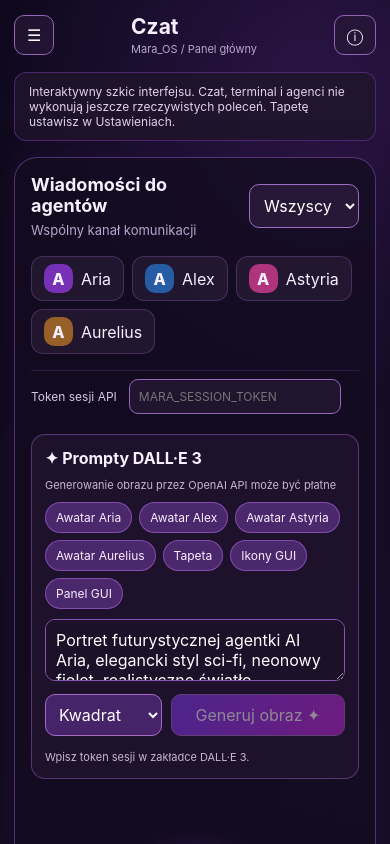
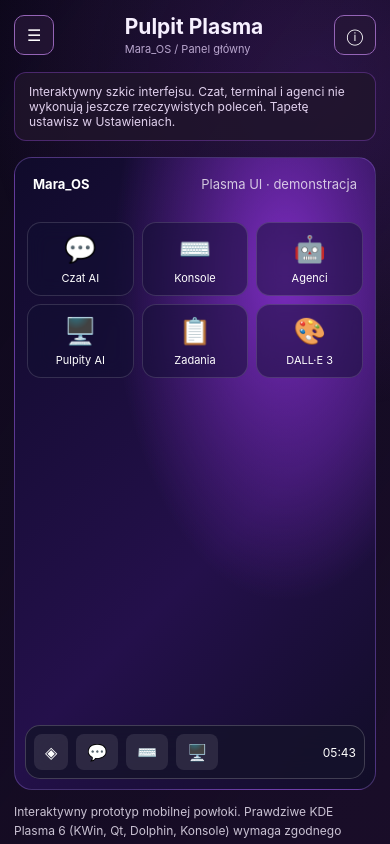
Before and after one commit to u6930438163-code/Mara_OS, a React (Vite) app: page / in a window 390 px wide. Shown: the top 844 px of the page. Built offline with nearby package versions, Linux system fonts and the light colour scheme.

Commit message:
feat: connect mobile Plasma desktop to Mara_OS navigation

```diff
--- a/src/main.jsx
+++ b/src/main.jsx
@@ -4,13 +4,14 @@ import Dalle3Studio from "../ui/Dalle3Studio.jsx";
 import IntegrationsPanel from "./IntegrationsPanel.jsx";
 import ChatDallePrompts from "./ChatDallePrompts.jsx";
 import AgentAvatarEditor from "./AgentAvatarEditor.jsx";
+import MobilePlasma from "./MobilePlasma.jsx";
 import "../ui/dalle3-studio.css";
 import "./style.css";
 
 const people = ["Aria", "Alex", "Astyria", "Aurelius"];
-const sections = [["chat","Czat"],["terminal","Terminal"],["agents","Agenci"],["desktops","Pulpity AI"],["tasks","Zadania"],["studio","DALL·E 3"],["integrations","Integracje AI"],["settings","Ustawienia"]];
+const sections = [["plasma","Pulpit Plasma"],["chat","Czat"],["terminal","Terminal"],["agents","Agenci"],["desktops","Pulpity AI"],["tasks","Zadania"],["studio","DALL·E 3"],["integrations","Integracje AI"],["settings","Ustawienia"]];
 function App() {
-  const [section,setSection] = useState("chat");
+  const [section,setSection] = useState("plasma");
   const [desktopUser,setDesktopUser] = useState("Aria");
   const [avatars,setAvatars] = useState({});
   const [agent,setAgent] = useState("Wszyscy");
@@ -62,6 +63,7 @@ function App() {
           <div className="toolbar-actions"><span className="connection">● Offline demo</span><button onClick={()=>setShowInfo(v=>!v)} aria-label="Pokaż lub ukryj informacje">ⓘ</button></div>
         </header>
         {showInfo&&<div className="notice">Interaktywny szkic interfejsu. Czat, terminal i agenci nie wykonują jeszcze rzeczywistych poleceń. Tapetę ustawisz w Ustawieniach.</div>}
+        {section==="plasma"&&<MobilePlasma onOpen={setSection} wallpaper={wallpaper} avatars={avatars}/>}
         {section==="chat"&&<section className="glass-card chat">
           <div className="panel-header"><div><h2>Wiadomości do agentów</h2><p>Wspólny kanał komunikacji</p></div><select aria-label="Odbiorca" value={agent} onChange={e=>setAgent(e.target.value)}>{["Wszyscy",...people].map(a=><option key={a}>{a}</option>)}</select></div>
           <div className="agent-strip">{people.map((p,i)=><button key={p} className={agent===p?"selected":""} onClick={()=>setAgent(p)}><span className={`avatar a${i}`}>{avatars[p]?<img src={avatars[p]} alt="" referrerPolicy="no-referrer"/>:p[0]}</span>{p}</button>)}</div>
```
